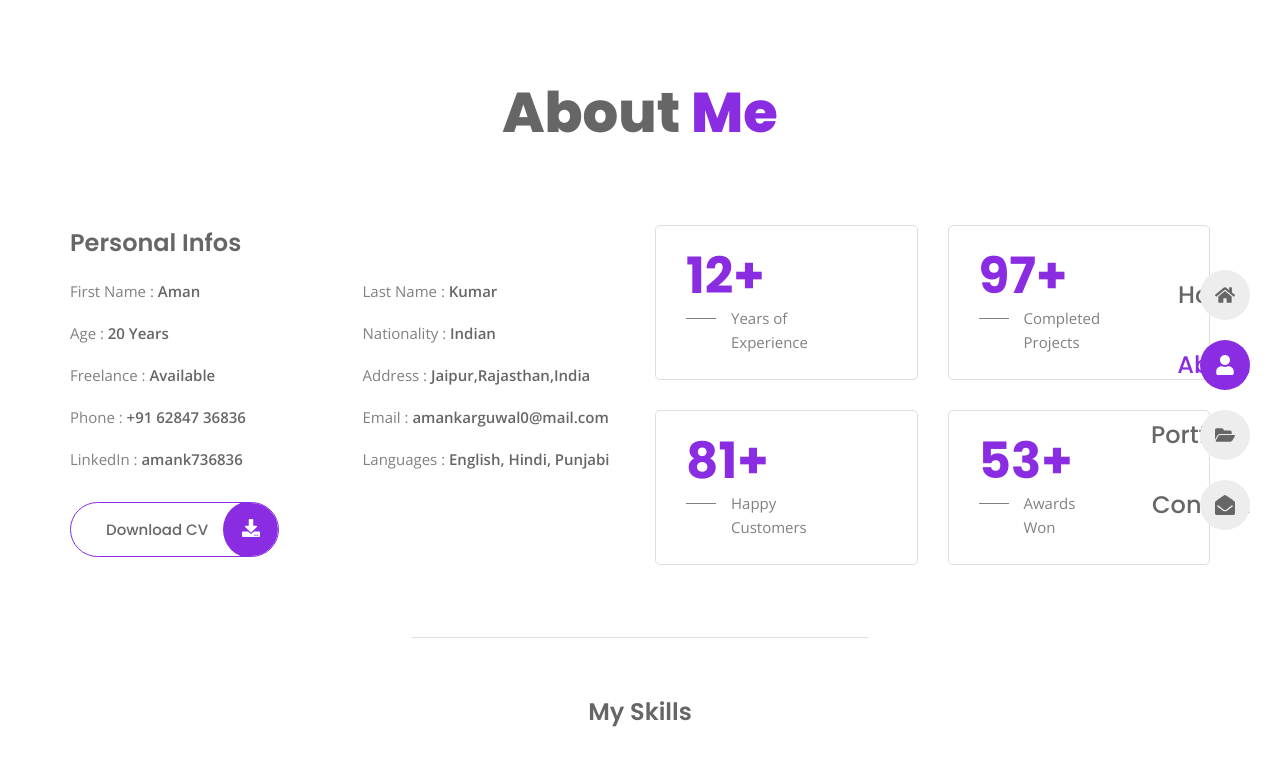
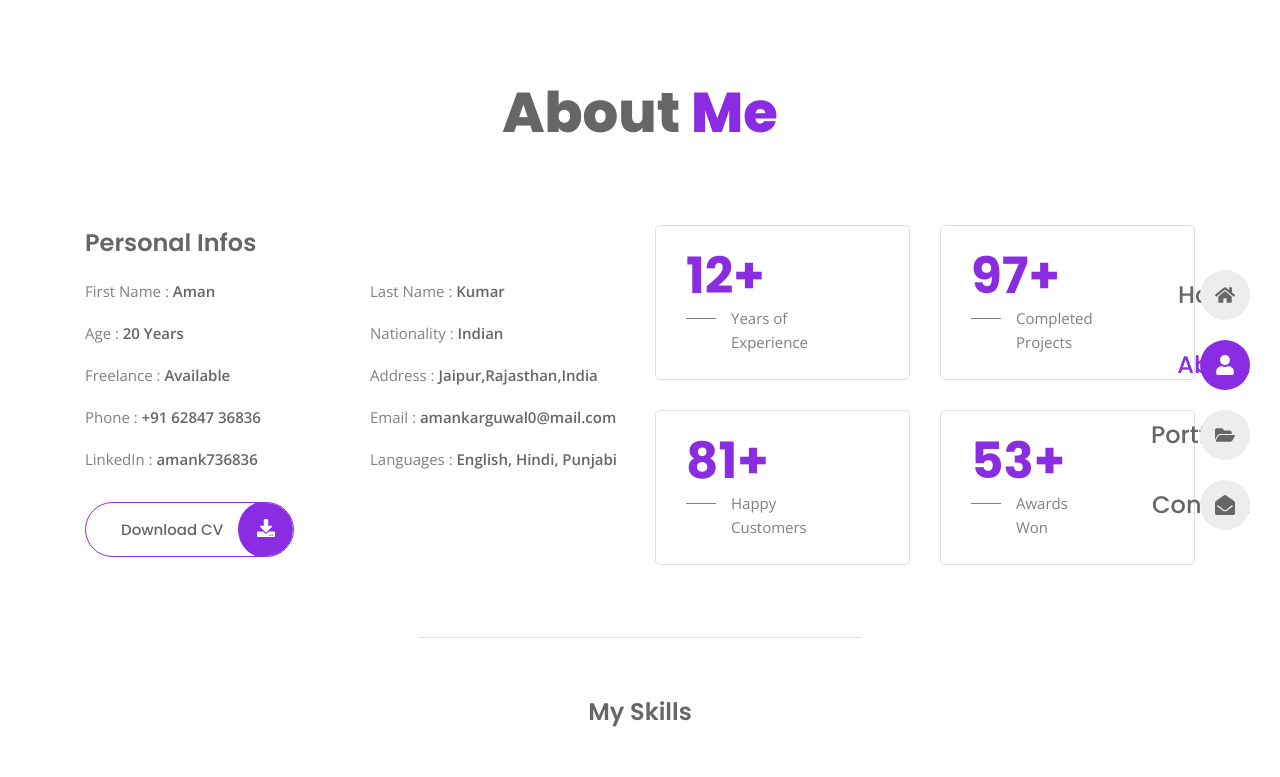
Before and after one commit to amank736836/portfoliowebsite, a React (Vite) app: page /about in a window 1280 px wide. Shown: the top 777 px of the page. Built offline with nearby package versions, Linux system fonts and the light colour scheme.

Commit message:
feat: Add padding to container in App.css
The code changes in App.css add a `padding-inline` property to the `.container` class, providing padding to the container element. This enhancement improves the layout and spacing of the content within the container, resulting in a better user experience.

```diff
--- a/src/App.css
+++ b/src/App.css
@@ -80,7 +80,7 @@ img {
 .container{
   max-width: 1140px;
   margin-inline: auto;
-
+  padding-inline: 15px;
 }
 
 .grid {
```
